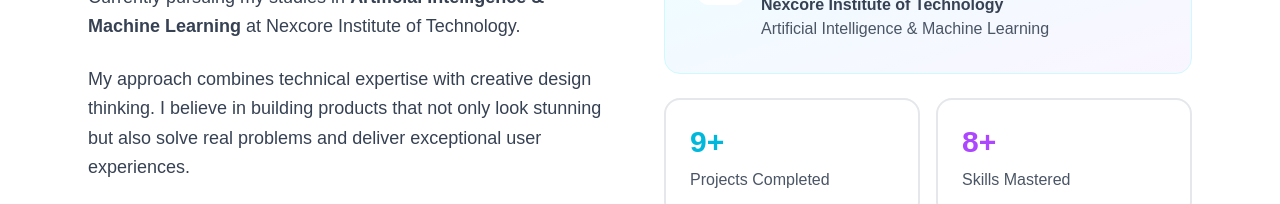
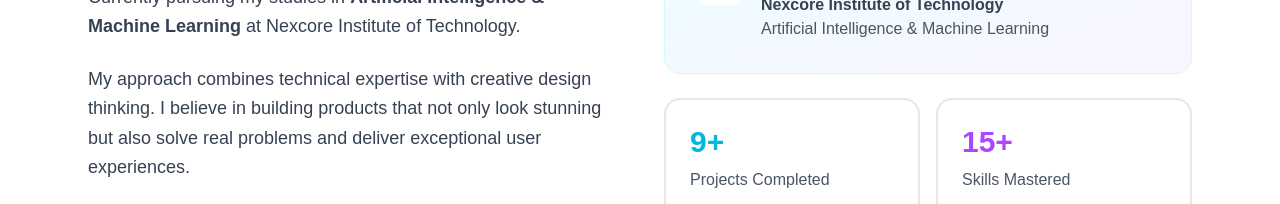
Before and after one commit to sahillansarii001/portfolio-Sahil, a Next.js app: page / in a window 1280 px wide. Shown: the part 1100-1304 px from the top of the page. Built offline with nearby package versions, Linux system fonts and the light colour scheme.

Commit message:
about updated

```diff
--- a/src/components/About.jsx
+++ b/src/components/About.jsx
@@ -242,7 +242,7 @@ export default function About() {
                   }
                   transition={{ delay: 0.5, duration: 0.5, ease: "easeOut" }}
                 >
-                  8+
+                  15+
                 </motion.div>
                 <div className="text-gray-600 font-medium">Skills Mastered</div>
               </motion.div>
```
